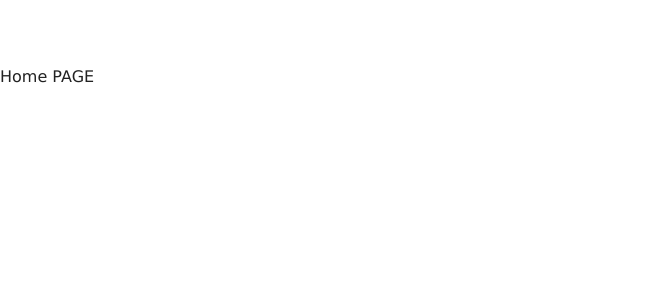
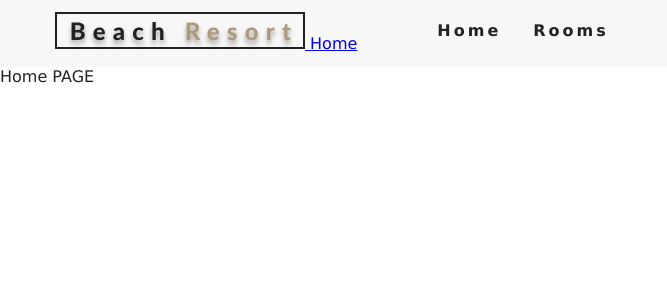
Before and after one commit to K-Noronha/resort-site, a React (Create React App) app: page / in a window 1280 px wide. Shown: the top 300 px of the page, without its empty margins (0-667 px from the left). Built offline with nearby package versions, Linux system fonts and the light colour scheme.

Commit message:
nav bar set up

```diff
--- a/src/App.js
+++ b/src/App.js
@@ -9,9 +9,12 @@
 import SingleRoom from "./pages/SingleRoom";
 import Error from "./pages/Error";
 
+import Navbar from "./components/Navbar";
+
 function App() {
   return (
     <div className="App">
+      <Navbar />
       <Switch>
         <Route exact path="/" component={Home} />
         <Route exact path="/rooms" component={Rooms} />
--- /dev/null
+++ b/src/components/Navbar.js
@@ -0,0 +1,35 @@
+import React, { useState } from "react";
+import { Link } from "react-router-dom";
+import logo from "../images/logo.svg";
+import { FaAlignRight } from "react-icons/fa";
+
+const Navbar = () => {
+  const [isOpen, handleToggle] = useState(false);
+  return (
+    <nav className="navbar">
+      <div className="nav-center">
+        <div className="nav-header">
+          <Link to="/">
+            <img src={logo} alt="Beach Resort" /> Home
+          </Link>
+          <button type="button" className="nav-btn">
+            <FaAlignRight
+              className="nav-icon"
+              onClick={() => handleToggle(!isOpen)}
+            />
+          </button>
+        </div>
+        <ul className={isOpen ? "nav-links show-nav" : "nav-links"}>
+          <li>
+            <Link to="/">Home</Link>
+          </li>
+          <li>
+            <Link to="/rooms">Rooms</Link>
+          </li>
+        </ul>
+      </div>
+    </nav>
+  );
+};
+
+export default Navbar;
```
